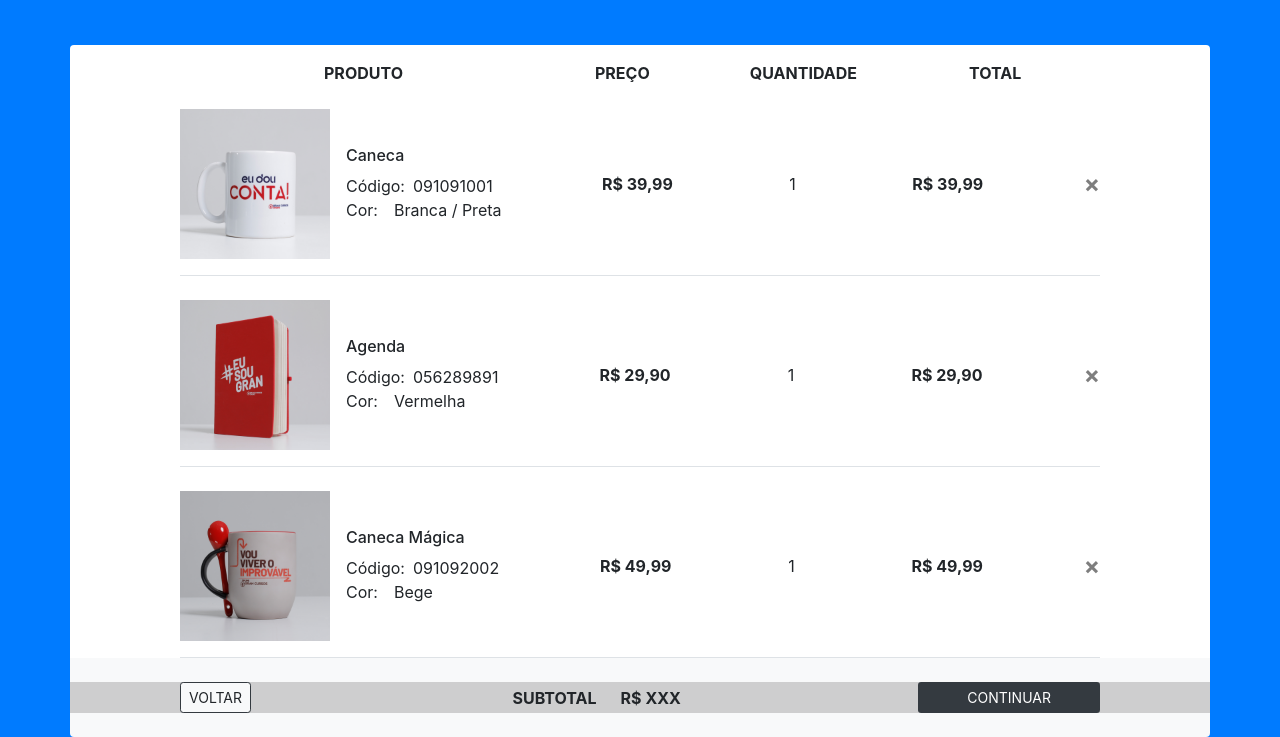
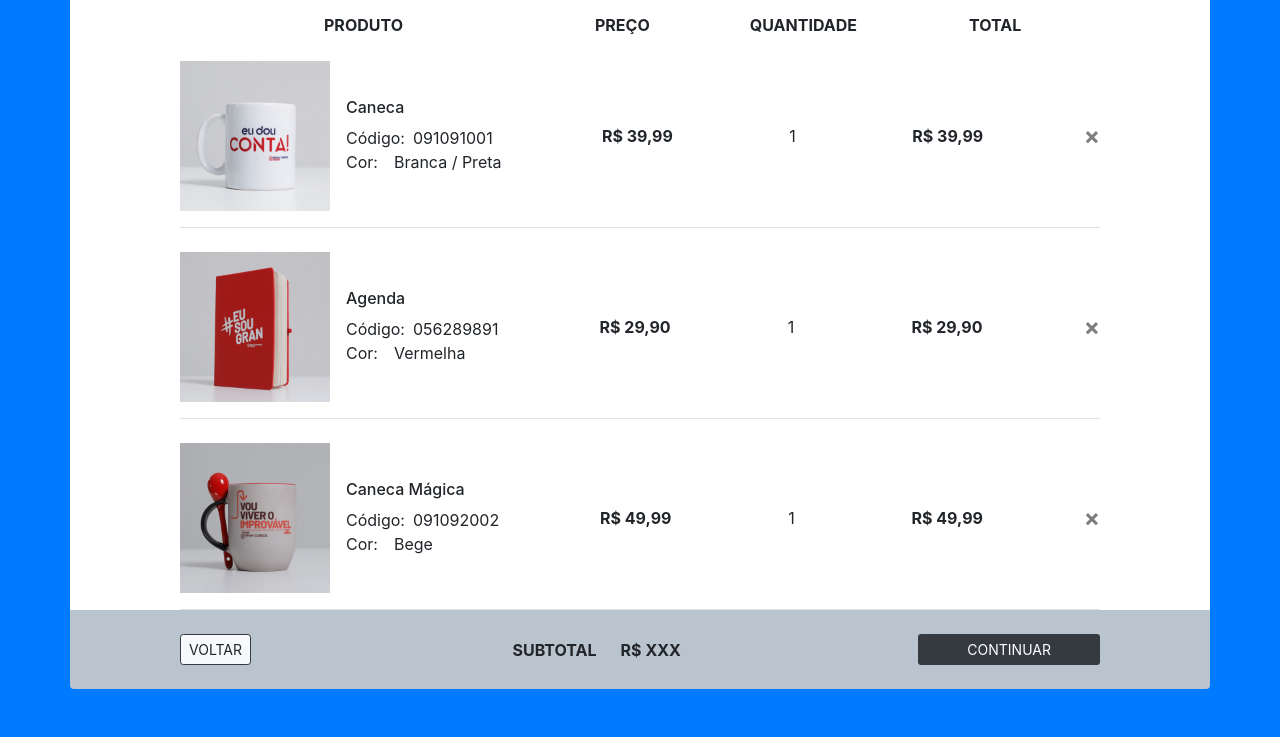
Before and after one commit to GitDDantas/adsGRAN, a plain HTML site: page projetoLojinha/index.html in a window 1280 px wide. Shown: the part 245-982 px from the top of the page. After the commit the page ends 934 px from the top, so only its background shows below. Drawn offline with nearby package versions, Linux system fonts and the light colour scheme.

Commit message:
HTML e CSS

```diff
--- a/projetoLojinha/index.html
+++ b/projetoLojinha/index.html
@@ -10,7 +10,7 @@
   <!-- Bootstrap CSS -->
   <link rel="stylesheet" href="https://stackpath.bootstrapcdn.com/bootstrap/4.3.1/css/bootstrap.min.css"
     integrity="sha384-ggOyR0iXCbMQv3Xipma34MD+dH/1fQ784/j6cY/iJTQUOhcWr7x9JvoRxT2MZw1T" crossorigin="anonymous">
-  <link rel="stylesheet" href="./css/mystylesheet.css">
+  <link rel="stylesheet" href="css/mystylesheet.css">
 </head>
 
 <body class="bg-primary">
@@ -37,7 +37,7 @@
     </div>
   </header>
   <main>
-    <div class="container bg-white rounded-top mt-5" id="zero-pad">
+    <div class="container bg-white" id="zero-pad">
       <div class="row d-flex justify-content-center">
         <div class="col-lg-10 col-12 pt-3">
           <div class="d-flex flex-row px-lg-5 mx-lg-5 mobile" id="heading">
@@ -119,8 +119,8 @@
     </div>
   </main>
   <footer>
-    <div class="container bg-light rounded-bottom py-4" id="zero-pad">
-      <div class="row d-flex justify-content-center footer-background">
+    <div class="container rounded-bottom py-4 footer-background" id="zero-pad">
+      <div class="row d-flex justify-content-center">
         <div class="col-lg-10 col-12">
           <div class="d-flex justify-content-between align-items-center">
             <div>
```
Also changed, not shown: 1 other file.
